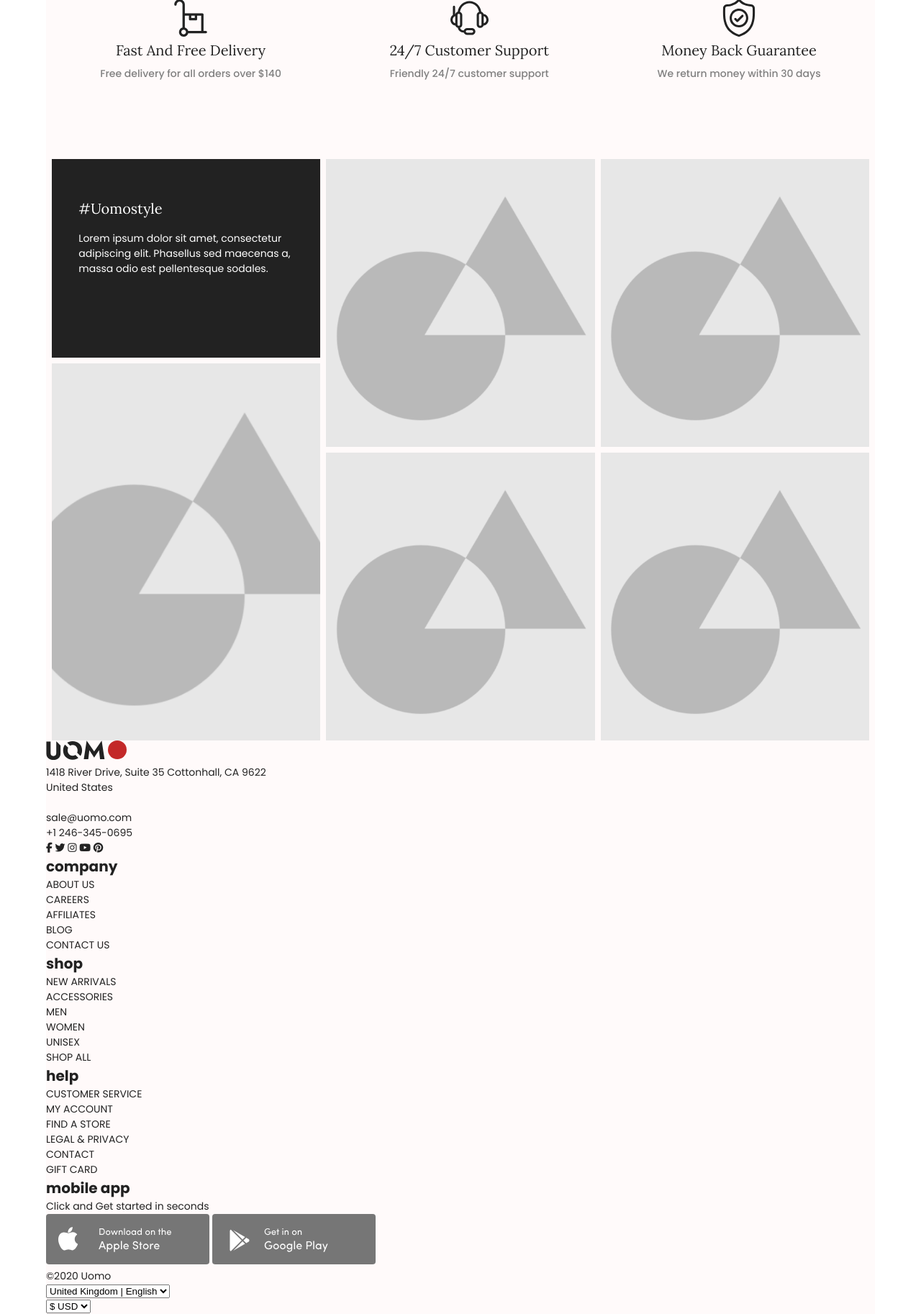
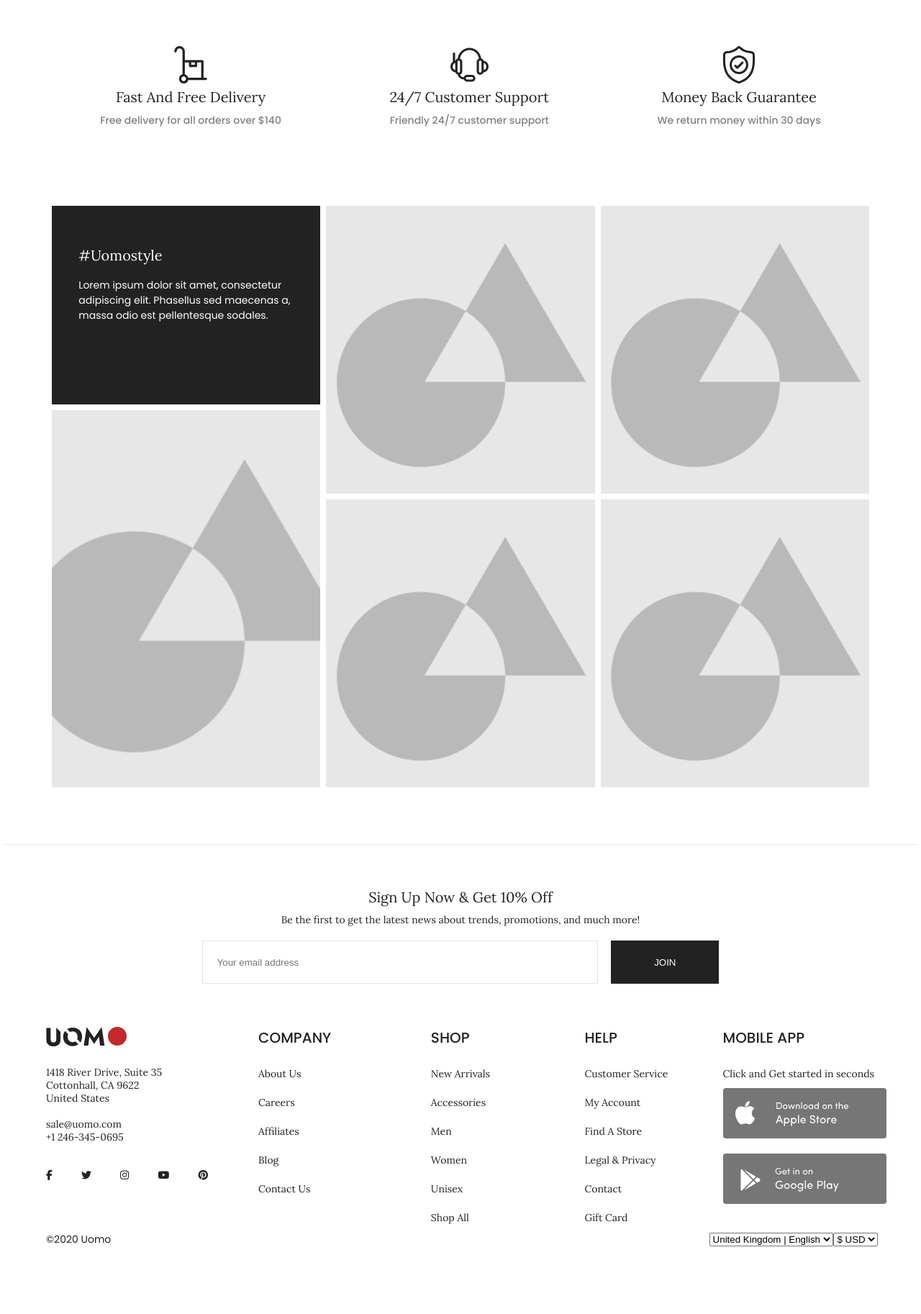
Before and after one commit to tijndk/codecrashers-testing, a PHP site: page / in a window 1280 px wide. Shown: the part 3071-4897 px from the top of the page at 72% size. After the commit the page ends 4803 px from the top, so only its background shows below. Run offline with PHP 8.4, Linux system fonts and the light colour scheme; some libraries are stand-ins or nearby versions.

Commit message:
footer bijna klaar

```diff
--- a/CSS/Eindopdracht/css/general.css
+++ b/CSS/Eindopdracht/css/general.css
@@ -30,7 +30,6 @@ div#container {
     display: flex;
     flex-direction: column;
     justify-content: center;
-    background-color: snow;
 }
 div#container > section {
     width: 100%;
@@ -227,10 +226,13 @@ div#gap-container header p {
     line-height: 40px;
     text-transform: capitalize;
     color: var(--color-three);
+
+    margin-bottom: 20px;
 }
 
 /* Het "Newest Arrivals" gedeelte, de slider */
 div#slider {
+    margin-top: 10px;
     display: grid;
     align-items: center;
     grid-template-columns: 45% 55%;
@@ -310,7 +312,7 @@ article#category figure div.category.img-border {
     justify-content: center;
     align-items: center;
 
-    border: 1px solid #E4E4E4;
+    border: var(--searchbar-border);
 }
 #category figure:nth-of-type(2) .category.img-border,
 #category figure:nth-of-type(3) .category.img-border,
@@ -357,11 +359,20 @@ article#best-selling > header > p {
 }
 
 article#trendy > header > ul {
+    font-weight: 500;
+    margin-bottom: 40px;
+
     display: flex;
     flex-direction: row;
     justify-content: space-between;
-    margin-bottom: 25px;
-    font-weight: 500;
+}
+
+article#trendy > header > ul a {
+    color: var(--color-three);
+}
+article#trendy > header > ul a:hover,
+article#trendy > header > ul > li:nth-of-type(2) > a {
+    color: var(--color-one);
 }
 
 
@@ -414,7 +425,7 @@ article#best-selling figure div.best-selling.img-border {
     align-items: center;
     position: relative;
 
-    border: 1px solid #E4E4E4;
+    border: var(--searchbar-border);
 }
 
 
@@ -711,8 +722,19 @@ div#promises p {
 /* Het gedeelte met de fotos en "#Uomostyle" */
 .instagram-gallery.row {
     padding: 0 4px;
+    margin-bottom: 80px;
     display: flex;
     justify-content: center;
+    position: relative;
+}
+.instagram-gallery:after {
+    content: '';
+    width: 110%;
+    height: 1px;
+    position: absolute;
+    bottom: -80px;
+    left: -5%;
+    background-color: #E4E4E4;
 }
 
 .instagram-gallery section {
@@ -747,7 +769,120 @@ div#promises p {
     vertical-align: middle;
     object-fit: cover;
 }
+/* EINDE van #Uomostyle */
+
 /* -EINDE van content gedeelte- */
+
+
+/* alles van de footer */
+footer {
+    margin-top: 60px;
+}
+div#footer-content {
+    display: grid;
+    justify-items: center;
+    row-gap: 60px;
+    grid-template-columns: 20% 20% 20% 20% 20%;
+    grid-template-areas:
+    'sign-up sign-up sign-up sign-up sign-up'
+    'contact company shop help mobile-app';
+}
+
+div#footer-content h3 {
+    text-transform: uppercase;
+    font-weight: 500;
+
+    margin-bottom: 15px;
+}
+
+div#footer-content p,
+div#footer-content a {
+    font-family: "Lora", serif;
+}
+
+div#footer-content ul a {
+    text-transform: capitalize;
+    line-height: 40px;
+}
+
+
+footer #sign-up {
+    grid-area: sign-up;
+    font-family: "Lora", serif;
+    text-align: center;
+}
+
+footer #sign-up h2 {
+    margin-bottom: 10px;
+}
+
+footer #sign-up input[type="email"] {
+    width: 528px;
+    height: 58px;
+    margin: 20px 15px 0 0;
+    padding-left: 20px;
+
+    color: #767676;
+    border: var(--searchbar-border);
+}
+
+footer #sign-up input[type="submit"] {
+    width: 150px;
+    height: 60px;
+
+    border: none;
+    color: white;
+    background-color: var(--color-one);
+}
+
+
+footer #contact {
+    grid-area: contact;
+}
+
+footer #contact p {
+    margin-top: 20px;
+}
+footer #contact p.socials {
+    max-width: 225px;
+    display: flex;
+    justify-content: space-between;
+    margin-top: 35px;
+}
+
+footer #company {
+    grid-area: company;
+}
+footer #shop {
+    grid-area: shop;
+}
+footer #help {
+    grid-area: help;
+}
+
+
+footer #mobile-app {
+    grid-area: mobile-app;
+    margin-left: 15%;
+}
+
+footer #mobile-app p {
+    line-height: 40px;
+}
+
+footer #mobile-app img:first-of-type {
+    margin-bottom: 15px;
+}
+
+
+
+div#bottom-footer {
+    display: grid;
+    grid-template-columns: 80% 15% 5%;      /* FIX DIT OFZO/ga verder */
+    grid-template-areas:
+    'copyright language currency';
+}
+/* -EINDE van de footer- */
 
 
 /* De "back to top" knop */
--- a/CSS/Eindopdracht/index.html
+++ b/CSS/Eindopdracht/index.html
@@ -524,6 +524,14 @@
             </section>
             <footer>
                 <div id="footer-content">
+                    <div id="sign-up">
+                        <h2>sign up now & get 10% off</h2>
+                        <form action="index.html" method="post">
+                            <label for="emailaddress">Be the first to get the latest news about trends, promotions, and much more!</label><br>
+                            <input type="email" name="emailaddress" id="emailaddress" placeholder="Your email address">
+                            <input type="submit" value="JOIN" id="join">
+                        </form>
+                    </div>
                     <div id="contact">
                         <img src="images/001-logo_red.svg" alt="logo">
                         <p>
```
